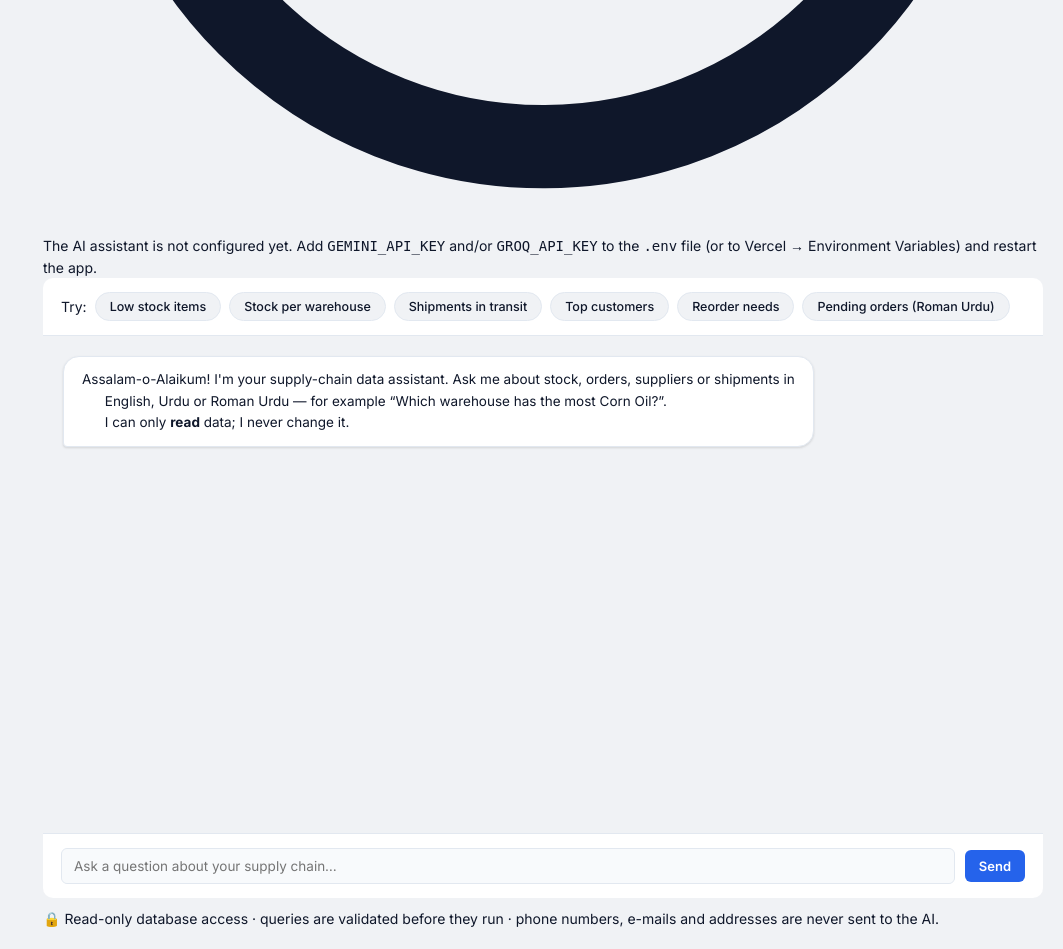
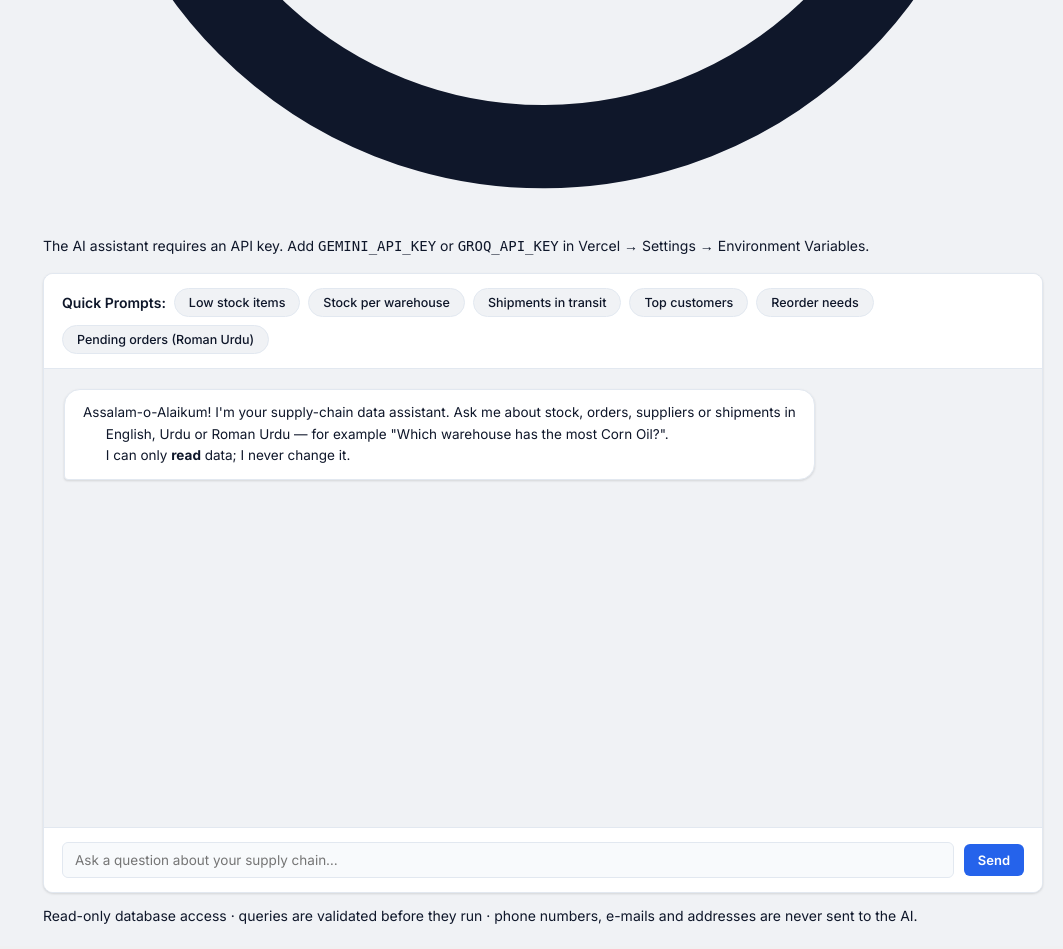
Before and after one commit to mubashira-zainab/Supply-Chain-and-Warehouse-Management-System-DBMS, a Flask app: page /assistant in a window 1280 px wide. Shown: the part 846-1795 px from the top of the page, without its empty margins (217-1280 px from the left). After the commit the page ends 1770 px from the top, so only its background shows below. Run offline with Flask 3, Linux system fonts and the light colour scheme; the visitor is signed in with stand-in values (Sample User, id 1); some libraries are stand-ins or nearby versions.

Commit message:
fix(assistant): refine chat container shell UI and update default Gemini/Groq model identifiers

```diff
--- a/config.py
+++ b/config.py
@@ -28,9 +28,9 @@ GEMINI_API_KEY = os.environ.get('GEMINI_API_KEY', '').strip()
 GROQ_API_KEY   = os.environ.get('GROQ_API_KEY', '').strip()
 AI_PROVIDER    = os.environ.get('AI_PROVIDER', 'auto').strip().lower()
 GEMINI_MODELS  = [m.strip() for m in os.environ.get(
-    'GEMINI_MODELS', 'gemini-3.8-flash,gemini-3.6-flash,gemini-2.5-flash').split(',') if m.strip()]
+    'GEMINI_MODELS', 'gemini-1.5-flash,gemini-1.5-pro,gemini-pro').split(',') if m.strip()]
 GROQ_MODELS    = [m.strip() for m in os.environ.get(
-    'GROQ_MODELS', 'openai/gpt-oss-120b,openai/gpt-oss-20b,qwen/qwen3.6-27b').split(',') if m.strip()]
+    'GROQ_MODELS', 'llama-3.1-70b-versatile,llama-3.1-8b-instant,gemma2-9b-it').split(',') if m.strip()]
 
 
 def _connect(url=None):
--- a/templates/assistant.html
+++ b/templates/assistant.html
@@ -4,27 +4,27 @@
 {% block content %}
 
 {% if not ai.configured %}
-<div class="notice notice-warn">
+<div class="notice notice-warn" style="margin-bottom:16px">
   <svg viewBox="0 0 24 24" fill="none" stroke="currentColor" stroke-width="2"><circle cx="12" cy="12" r="10"/><line x1="12" y1="8" x2="12" y2="12"/><line x1="12" y1="16" x2="12.01" y2="16"/></svg>
-  <span>The AI assistant is not configured yet. Add <code>GEMINI_API_KEY</code> and/or <code>GROQ_API_KEY</code>
-  to the <code>.env</code> file (or to Vercel → Environment Variables) and restart the app.</span>
+  <span>The AI assistant requires an API key. Add <code>GEMINI_API_KEY</code> or <code>GROQ_API_KEY</code>
+  in Vercel &rarr; Settings &rarr; Environment Variables.</span>
 </div>
 {% endif %}
 
-<div class="card chat-shell" style="border:none;box-shadow:none;background:transparent">
+<div class="chat-shell">
   <div class="chips">
-    <span class="td-muted small" style="align-self:center">Try:</span>
-    <button class="chip" data-q="Which products are low on stock and in which warehouse?">Low stock items</button>
-    <button class="chip" data-q="Show total stock per warehouse">Stock per warehouse</button>
-    <button class="chip" data-q="Which shipments are currently in transit and where are they now?">Shipments in transit</button>
-    <button class="chip" data-q="Top 5 customers by total order value">Top customers</button>
-    <button class="chip" data-q="Which products need reordering and how many units?">Reorder needs</button>
-    <button class="chip" data-q="Pending orders ki list dikhao">Pending orders (Roman Urdu)</button>
+    <span class="td-muted small" style="align-self:center;font-weight:600">Quick Prompts:</span>
+    <button type="button" class="chip" data-q="Which products are low on stock and in which warehouse?">Low stock items</button>
+    <button type="button" class="chip" data-q="Show total stock per warehouse">Stock per warehouse</button>
+    <button type="button" class="chip" data-q="Which shipments are currently in transit and where are they now?">Shipments in transit</button>
+    <button type="button" class="chip" data-q="Top 5 customers by total order value">Top customers</button>
+    <button type="button" class="chip" data-q="Which products need reordering and how many units?">Reorder needs</button>
+    <button type="button" class="chip" data-q="Pending orders ki list dikhao">Pending orders (Roman Urdu)</button>
   </div>
   <div class="chat-log" id="chat-log">
     <div class="msg msg-bot"><div class="bubble">
       <p>Assalam-o-Alaikum! I'm your supply-chain data assistant. Ask me about stock, orders, suppliers or shipments in
-      English, Urdu or Roman Urdu — for example “Which warehouse has the most Corn Oil?”.
+      English, Urdu or Roman Urdu — for example "Which warehouse has the most Corn Oil?".
       I can only <b>read</b> data; I never change it.</p>
     </div></div>
   </div>
@@ -33,8 +33,8 @@
     <button id="chat-send" class="btn btn-primary" type="submit">Send</button>
   </form>
 </div>
-<p class="td-muted small" style="margin-top:10px">
-  🔒 Read-only database access · queries are validated before they run · phone numbers, e-mails and addresses are never sent to the AI.
+<p class="td-muted small" style="margin-top:12px">
+  Read-only database access &middot; queries are validated before they run &middot; phone numbers, e-mails and addresses are never sent to the AI.
 </p>
 
 <script src="{{ url_for('static', filename='js/assistant.js') }}"></script>
```
